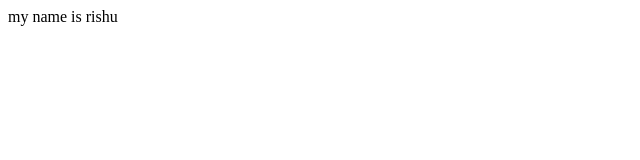
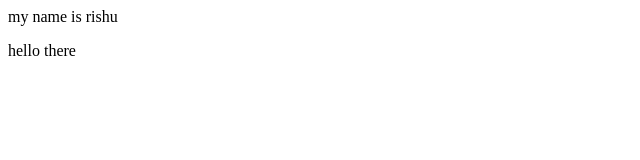
Before and after one commit to RishuPandey7999/first, a plain HTML site: page index.html in a window 1280 px wide. Shown: the full height of the page, 0-640 px from the left. Drawn offline with Linux system fonts and the light colour scheme.

Commit message:
adding hello there

```diff
--- a/index.html
+++ b/index.html
@@ -1 +1,2 @@
 <p>my name is rishu</p>
+<P>hello there</P>
```
Also changed, not shown: second.html (added).
